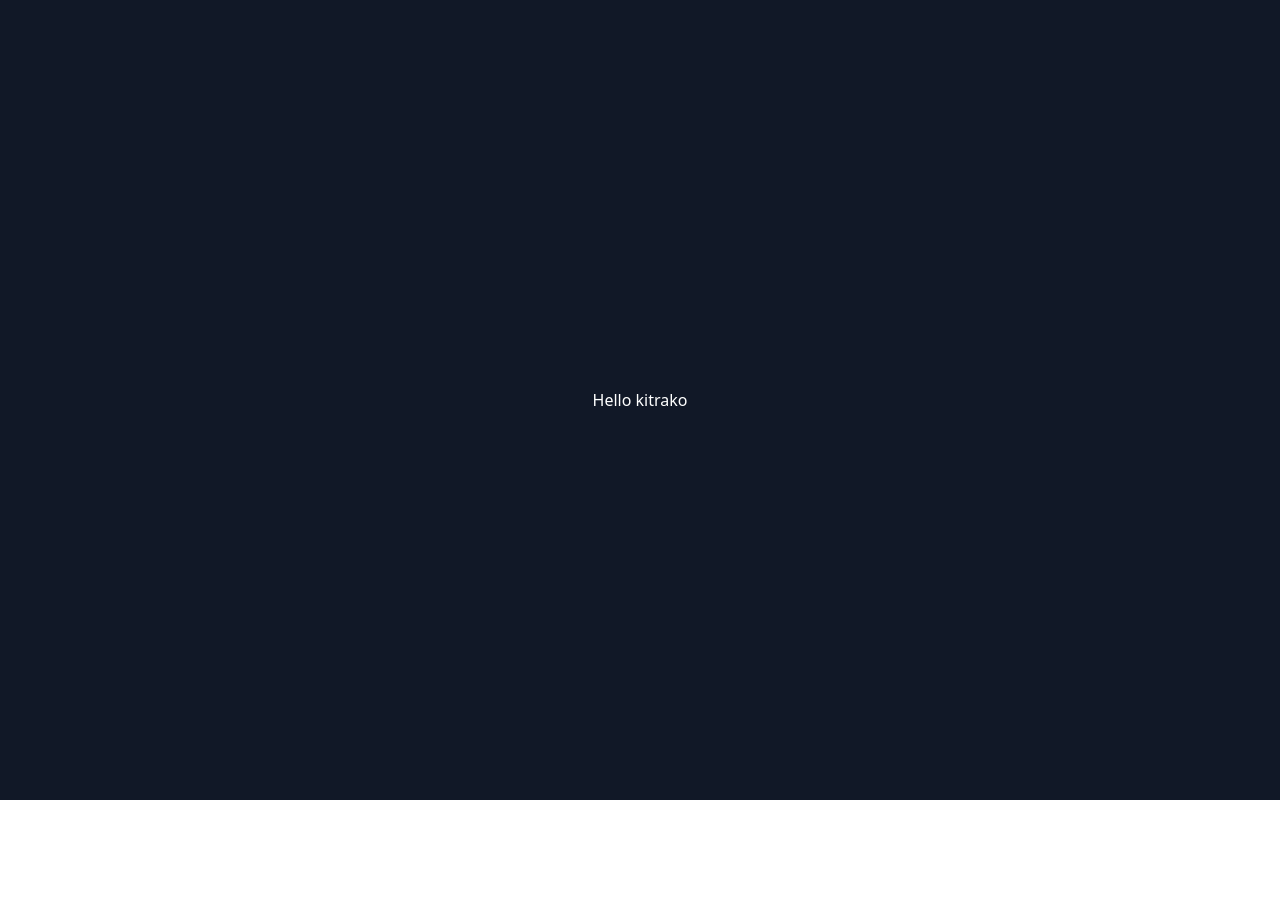
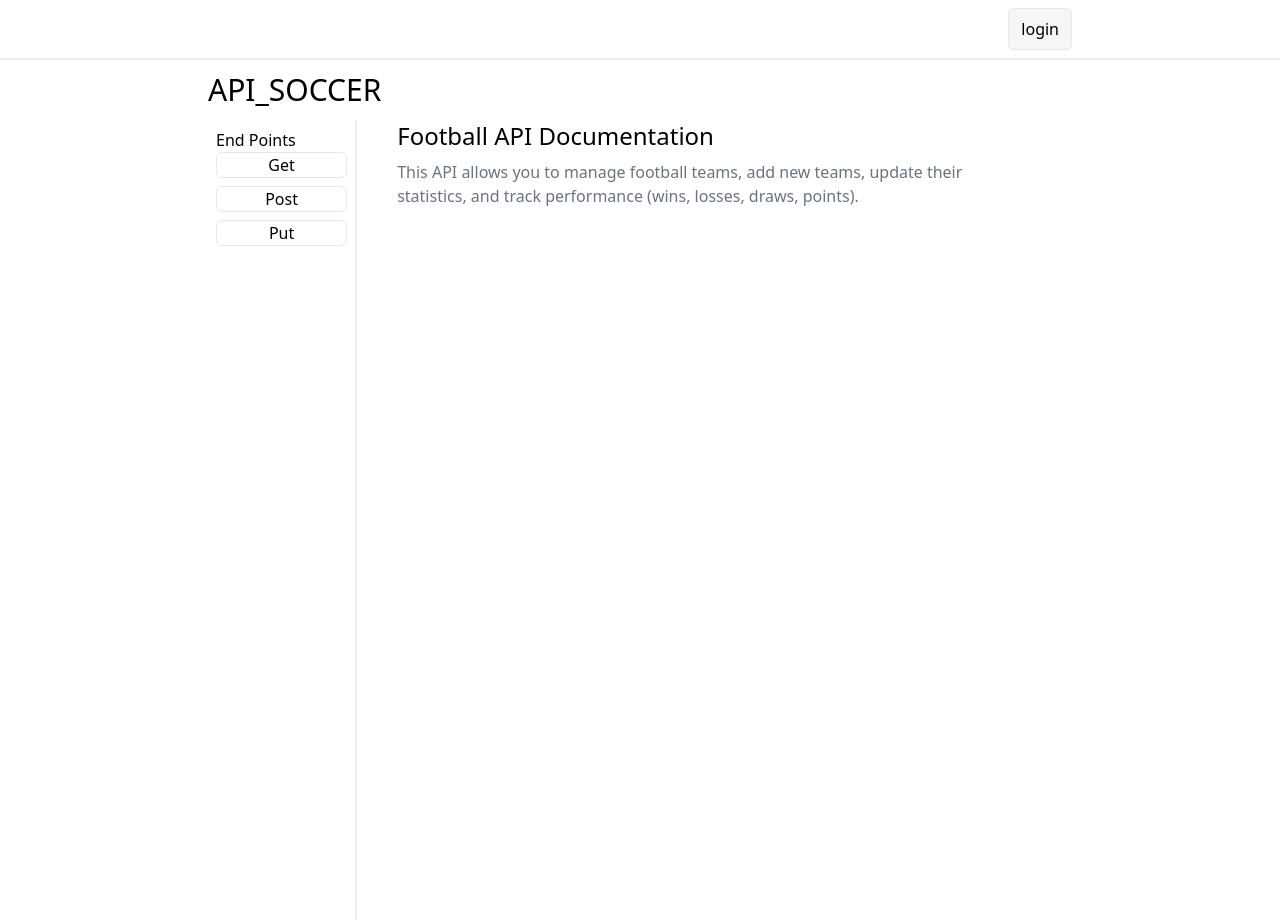
Before and after one commit to 97mams/api_doc, a website built with Vite: page index.html in a window 1280 px wide. Before the commit the page ends 800 px from the top, so only its background shows below. Built offline with nearby package versions, Linux system fonts and the light colour scheme.

Commit message:
ui: init

```diff
--- a/index.html
+++ b/index.html
@@ -8,16 +8,28 @@
   <title>QCM</title>
 </head>
 
-<body class="w-full">
-  <div id="app" class="w-full h-screen bg-gray-900 text-white flex flex-col gap-5 items-center justify-center">
-    <h1 class="text-4xl ">Ny fitsipikiny lalana</h1>
-    <div>
-      <img src="./vite.svg" alt="" class="w-40" class="animate-spin">
-      <p>Anarany: Panneau Chédez</p>
-      <div class="flex flex-col text-center mt-5 gap-2">
-        <p class="border border-transparent hover:border-yellow-600 px- py-2 rounded-md cursor-pointer">valiny marina
-        </p>
-        <p class="border border-transparent hover:border-yellow-600 px- py-2 rounded-md cursor-pointer">valiny diso</p>
+<body class="w-full bg-white">
+  <!-- <div id="app" class="w-full flex flex-col gap-5 items-center justify-center">
+  </div> -->
+  <nav class="w-full py-2 px-52 flex justify-end items-baseline border-b-2 border-gray-600/10">
+    <a href="#" class="py-2 px-3 rounded-md border bg-gray-600/5 hover:bg-gray-400">login</a>
+  </nav>
+  <div class="w-full px-52">
+    <h1 class="my-3 text-3xl">API_SOCCER</h1>
+    <div class="flex">
+      <div class="w-[180px] border-r-2 h-screen border-gray-600/10 p-2">
+        <p>End Points</p>
+        <ul class="w-full flex gap-2 flex-col">
+          <li class="border hover:border-gray-600 text-center rounded-md">Get</li>
+          <li class="border hover:border-gray-600 text-center rounded-md">Post</li>
+          <li class="border hover:border-gray-600 text-center rounded-md">Put</li>
+        </ul>
+      </div>
+      <div class="w-full h-screen px-10" id="app">
+        <h2 class="text-2xl mb-2">Football API Documentation</h2>
+        <p class="text-gray-500">This API allows you to manage football teams, add new teams, update their statistics,
+          and track performance
+          (wins, losses, draws, points).</p>
       </div>
     </div>
   </div>
--- a/src/main.ts
+++ b/src/main.ts
@@ -2,7 +2,32 @@
 import './index.css'
 
 const main = document.querySelector<HTMLDivElement>('#app');
+const btn = document.getElementsByTagName('li') as HTMLCollection;
+
+const toCopy = (btn: HTMLButtonElement, text: HTMLParagraphElement) => {
+    btn.oncopy = () => {
+        text.textContent?.trim()
+
+    }
+}
 
 if (main) {
-  main.innerText = "Hello kitrako"
+    for (let elementActive in btn) {
+        btn[elementActive].addEventListener('click', () => {
+            main.innerHTML = `
+            <h2 class="text-2xl mb-2">Get teams</h2>
+            <p class="text-gray-500" id="text-${elementActive}">
+                Returns a list of all stored football teams.
+            </p>
+            <div class="py-4 px-4 my-4 bg-gray-400 rounded-md flex justify-between" >
+                <p>http://localhost:3000/teams</p>
+                <button class="bg-gray-100 rounded-sm px-2" id="copy-${elementActive}">copy</button>
+            </div>
+                `;
+            const btnToCopy = document.getElementById(`copy-${elementActive}`) as HTMLButtonElement
+            const textToCopy = document.getElementById(`text-${elementActive}`) as HTMLParagraphElement
+            toCopy(btnToCopy, textToCopy);
+        })
+    }
+
 }
```
